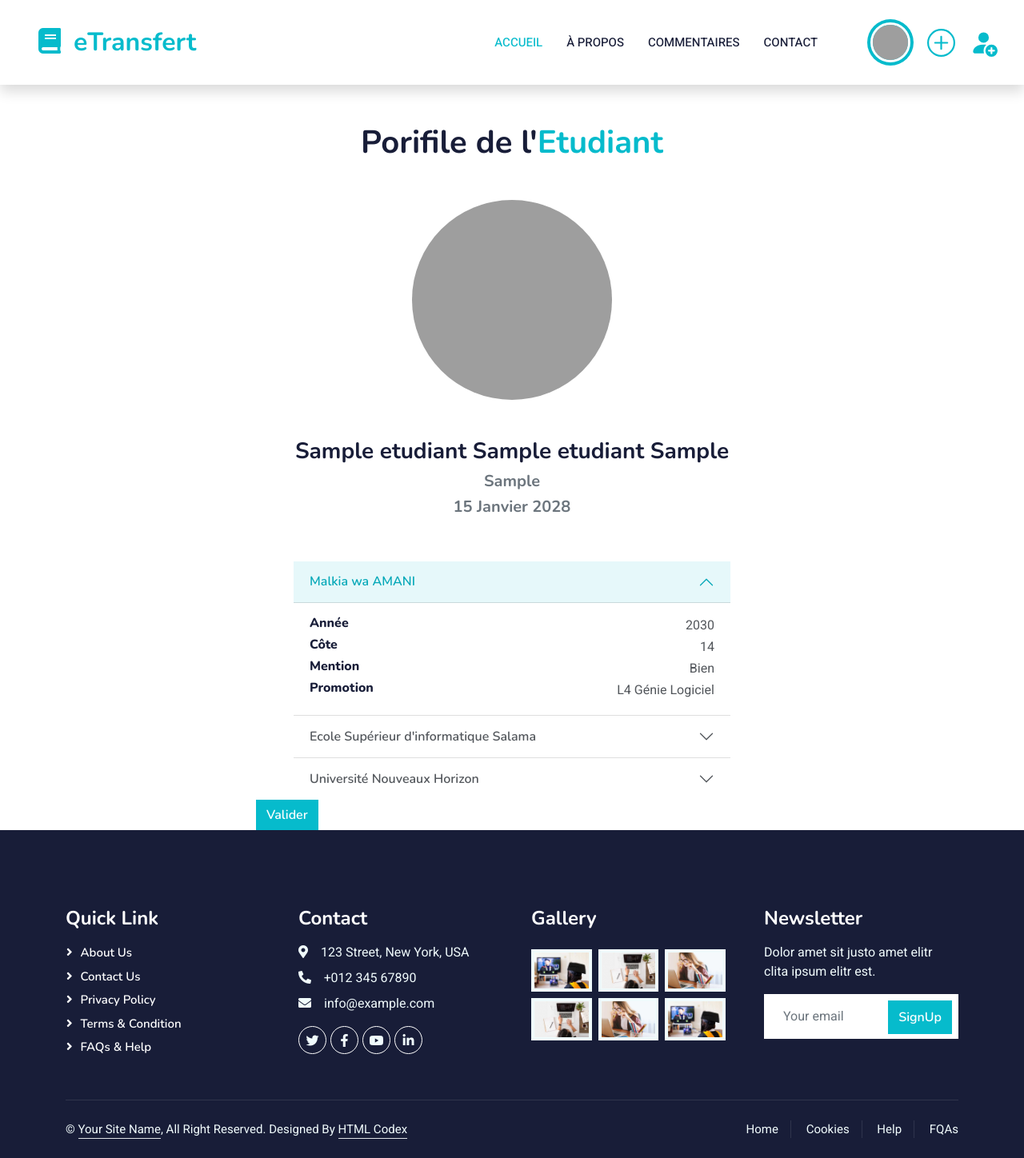
After one commit to Aaron-KASONGO/katele-app, a Django app: page /invalid-profile/1 in a window 1280 px wide. The commit adds this page. Shown: the whole page at 80% size. Run offline with Django 4.2, Linux system fonts and the light colour scheme; a user stored in the database is signed in; tables that the repository leaves empty hold one stand-in row (values such as "Sample post"); some libraries are stand-ins or nearby versions; grey boxes are pictures that could not be loaded.

Commit message:
for deployment

```diff
--- a/tranfertApp/models.py
+++ b/tranfertApp/models.py
@@ -22,6 +22,9 @@ class Universite(User):
     def __str__(self):
         return self.nom_universite
 
+    class Meta:
+        verbose_name = "Université"
+
 
 class Palmares(models.Model):
     date_creation = models.DateTimeField(auto_now_add=True)
@@ -42,6 +45,7 @@ class Inscription(models.Model):
 
 class Parcous(models.Model):
     anne_acad = models.IntegerField()
-    cote = models.IntegerField()
-    mention = models.CharField(max_length=15)
+    cote = models.IntegerField(default=0)
+    mention = models.CharField(max_length=15, default="Pas de mention")
+    promotion = models.CharField(max_length=30, default="L4 MSI")
     etudiant = models.ForeignKey('Etudiant', on_delete=models.CASCADE)
--- a/tranfertApp/templates/base.html
+++ b/tranfertApp/templates/base.html
@@ -55,10 +55,15 @@
                 </div> -->
                 <a href="contact.html" class="nav-item nav-link">Contact</a>
             </div>
-            {% if user %}
+            {% if user.username %}
             <div class="py-4 px-4 d-flex align-items-center">
-                <div class="bg-primary rounded-circle p-1 mx-2">
-                    <img class="img-fluid rounded-circle border border-3 border-white" style="width: 50px;height: 50px;" src="https://images.pexels.com/photos/415829/pexels-photo-415829.jpeg?auto=compress&cs=tinysrgb&w=1260&h=750&dpr=1" alt="avatar">
+                <div class="dropdown">
+                    <div class="bg-primary rounded-circle p-1 mx-2" id="dropdownMenuButton1" data-bs-toggle="dropdown" aria-expanded="false">
+                        <img class="img-fluid rounded-circle border border-3 border-white" style="width: 50px;height: 50px;" src="https://images.pexels.com/photos/415829/pexels-photo-415829.jpeg?auto=compress&cs=tinysrgb&w=1260&h=750&dpr=1" alt="avatar">
+                    </div>
+                    <ul class="dropdown-menu" aria-labelledby="dropdownMenuButton1">
+                        <li><a class="dropdown-item" href="{% url "logout" %}">Se déconnecter</a></li>
+                    </ul>
                 </div>
                 <div class="mx-2">
                     <button type="button" class="btn text-primary px-0" data-bs-toggle="modal" data-bs-target="#exampleModal">
@@ -78,7 +83,7 @@
                 </div>
             </div>
             {% else %}
-                <a href="" class="btn btn-primary py-4 px-lg-5 d-none d-lg-block">Créer un compte<i class="fa fa-arrow-right ms-3"></i></a>
+                <a href="" class="btn btn-primary py-4 px-lg-5 d-none d-lg-block">Se connecter<i class="fa fa-arrow-right ms-3"></i></a>
             {% endif %}
         </div>
     </nav>
--- a/tranfertApp/templates/transfertApp/invalidatedEtudiants.html
+++ b/tranfertApp/templates/transfertApp/invalidatedEtudiants.html
@@ -7,7 +7,7 @@
         <h2 class="text-muted my-4">Validations en cours</h2>
         {% for etude in etudes_invalid %}
             <div class="col-md-4 col-sm-6">
-                <div class="card shadow py-3">
+                <a class="card shadow py-3" href="{% url "profile-invalid" etude.etudiant.id %}">
                     <div class="card-body mx-4">
                         <div class="d-flex justify-content-center align-items-baseline mb-5">
                             <div class="bg-primary p-1 rounded-circle">
@@ -19,7 +19,7 @@
                             <h6 class="text-muted">{{ etude.promotion }}</h6>
                         </div>
                     </div>
-                </div>
+                </a>
             </div>
         {% empty %}
             <div>
@@ -29,5 +29,4 @@
 
     </div>
 </div>
-{% include "transfertApp/profile_include.html" %}
 {% endblock content %}
--- /dev/null
+++ b/tranfertApp/templates/transfertApp/invalidatedProfile.html
@@ -0,0 +1,8 @@
+{% extends "base.html" %}
+
+{% block content %}
+    {% include "transfertApp/profile_include.html" %}
+    <div class="offset-3 col-6">
+        <a class="btn btn-primary" href="{% url "validate-etudiant" profile.id %}">Valider</a>
+    </div>
+{% endblock content %}
--- a/tranfertApp/templates/transfertApp/profile_include.html
+++ b/tranfertApp/templates/transfertApp/profile_include.html
@@ -1,8 +1,98 @@
-<div>
-    <h1>Je suis entrain de venir</h1>
-    <div width="100px">
-        <div class="bg-primary p-1 rounded-circle d-block">
-            <img class="img-fluid rounded-circle border border-3 border-white" style="width: 100px;height: 100px;object-fit: cover;" src="https://imgs.search.brave.com/yvRBUhRHqnvduiPqz0JOch9bKzpikLre4ZcLLnqrH5Y/rs:fit:860:0:0/g:ce/aHR0cHM6Ly9zdGF0/aWMudGhlbm91bnBy/b2plY3QuY29tL3Bu/Zy83NzA3OTctMjAw/LnBuZw" alt="avatar">
+<div class="container">
+    <div class="row">
+        <h1 class="text-center my-5">Porifile de l'<span class="text-primary">Etudiant</span></h1>
+        <div class="d-flex justify-content-center flex-column align-items-center offset-md-3 col-md-6">
+            <img class="img-fluid rounded-circle" src="https://images.pexels.com/photos/415829/pexels-photo-415829.jpeg?auto=compress&cs=tinysrgb&w=1260&h=750&dpr=1" style="width: 250px; height: 250px; object-fit: cover;" alt="Profile">
+            <div class="my-5 text-center">
+                <h3>{{ profile.nom_etudiant }} {{ profile.post_nom }} {{ profile.prenom }}</h3>
+                <h5 class="text-muted">{{ profile.matricule }}</h5>
+                <h5 class="text-muted">15 Janvier 2028</h5>
+            </div>
+            <div class="accordion accordion-flush w-100" id="accordionExample">
+                <div class="accordion-item">
+                  <h2 class="accordion-header" id="headingOne">
+                    <button class="accordion-button" type="button" data-bs-toggle="collapse" data-bs-target="#collapseOne" aria-expanded="true" aria-controls="collapseOne">
+                      Malkia wa AMANI
+                    </button>
+                  </h2>
+                  <div id="collapseOne" class="accordion-collapse collapse show" aria-labelledby="headingOne" data-bs-parent="#accordionExample">
+                    <div class="accordion-body">
+                      <div class="d-flex justify-content-between">
+                        <h6 class="fw-bold"><strong>Année</strong></h6>
+                        <div>2030</div>
+                      </div>
+                      <div class="d-flex justify-content-between">
+                        <h6 class="fw-bold"><strong>Côte</strong></h6>
+                        <div>14</div>
+                      </div>
+                      <div class="d-flex justify-content-between">
+                        <h6 class="fw-bold"><strong>Mention</strong></h6>
+                        <div>Bien</div>
+                      </div>
+                      <div class="d-flex justify-content-between">
+                        <h6 class="fw-bold"><strong>Promotion</strong></h6>
+                        <div>L4 Génie Logiciel</div>
+                      </div>
+                    </div>
+                  </div>
+                </div>
+
+                <div class="accordion-item">
+                    <h2 class="accordion-header" id="heading2">
+                      <button class="accordion-button collapsed" type="button" data-bs-toggle="collapse" data-bs-target="#collapse2" aria-expanded="false" aria-controls="collapse2">
+                        Ecole Supérieur d'informatique Salama
+                      </button>
+                    </h2>
+                    <div id="collapse2" class="accordion-collapse collapse" aria-labelledby="headingOne" data-bs-parent="#accordionExample">
+                      <div class="accordion-body">
+                        <div class="d-flex justify-content-between">
+                          <h6 class="fw-bold"><strong>Année</strong></h6>
+                          <div>2030</div>
+                        </div>
+                        <div class="d-flex justify-content-between">
+                          <h6 class="fw-bold"><strong>Côte</strong></h6>
+                          <div>14</div>
+                        </div>
+                        <div class="d-flex justify-content-between">
+                          <h6 class="fw-bold"><strong>Mention</strong></h6>
+                          <div>Bien</div>
+                        </div>
+                        <div class="d-flex justify-content-between">
+                          <h6 class="fw-bold"><strong>Promotion</strong></h6>
+                          <div>L4 Génie Logiciel</div>
+                        </div>
+                      </div>
+                    </div>
+                </div>
+
+                <div class="accordion-item">
+                    <h2 class="accordion-header" id="heading3">
+                      <button class="accordion-button collapsed" type="button" data-bs-toggle="collapse" data-bs-target="#collapse3" aria-expanded="false" aria-controls="collapse3">
+                        Université Nouveaux Horizon
+                      </button>
+                    </h2>
+                    <div id="collapse3" class="accordion-collapse collapse" aria-labelledby="headingOne" data-bs-parent="#accordionExample">
+                      <div class="accordion-body">
+                        <div class="d-flex justify-content-between">
+                          <h6 class="fw-bold"><strong>Année</strong></h6>
+                          <div>2030</div>
+                        </div>
+                        <div class="d-flex justify-content-between">
+                          <h6 class="fw-bold"><strong>Côte</strong></h6>
+                          <div>14</div>
+                        </div>
+                        <div class="d-flex justify-content-between">
+                          <h6 class="fw-bold"><strong>Mention</strong></h6>
+                          <div>Bien</div>
+                        </div>
+                        <div class="d-flex justify-content-between">
+                          <h6 class="fw-bold"><strong>Promotion</strong></h6>
+                          <div>L4 Génie Logiciel</div>
+                        </div>
+                      </div>
+                    </div>
+                </div>
+            </div>
         </div>
     </div>
 </div>
--- a/tranfertApp/urls.py
+++ b/tranfertApp/urls.py
@@ -9,5 +9,7 @@ urlpatterns = [
     path('student-validated', views.validated_etudiants, name='validated-student'),
     path('student-invalidated', views.invalidated_etudiants, name='invalidated-student'),
     path('add-palmares', views.add_palmares, name="add-palmares"),
-    path('add-etudiant', views.add_etudiant, name="add-etudiant")
+    path('add-etudiant', views.add_etudiant, name="add-etudiant"),
+    path('invalid-profile/<int:id>', views.profile_invalid, name="profile-invalid"),
+    path('validate-etudiant/<int:id>', views.valider_etudiant, name="validate-etudiant")
 ]
--- a/tranfertApp/views.py
+++ b/tranfertApp/views.py
@@ -2,7 +2,7 @@ from django.shortcuts import render, redirect
 from django.http import HttpResponse
 from django.contrib.auth.decorators import login_required
 
-from .models import Etudiant, Palmares, Universite, Etude
+from .models import Etudiant, Palmares, Universite, Etude, Parcous
 
 from .forms import PalmaresForm, EtudiantForm
 
@@ -48,7 +48,9 @@ def add_etudiant(request):
         if form.is_valid():
             cleaned_data = form.cleaned_data
             etudiant = Etudiant.objects.create(nom_etudiant=cleaned_data['nom_etudiant'], post_nom=cleaned_data['post_nom'], prenom=cleaned_data['prenom'], date_naissance=cleaned_data['date_naissance'], matricule=cleaned_data['matricule'], password=cleaned_data['password'], login=cleaned_data['login'])
-            Etude.objects.create(promotion=cleaned_data['promotion'], palmares=Palmares.objects.get(pk=cleaned_data['palmares']), etudiant=etudiant, valide=True)
+            palm = Palmares.objects.get(pk=cleaned_data['palmares'])
+            Etude.objects.create(promotion=cleaned_data['promotion'], palmares=palm, etudiant=etudiant, valide=True)
+            Parcous.objects.create(anne_acad=palm.annee, promotion=cleaned_data['promotion'], etudiant=etudiant)
             # palmares = form.save(commit=False)
             # palmares.universite = Universite.objects.get(pk=request.user.id)
             # form.save()
@@ -57,3 +59,14 @@ def add_etudiant(request):
             return redirect('home')
     else:
         return redirect('home')
+
+@login_required
+def profile_invalid(request, id):
+    etudiant = Etudiant.objects.get(pk=id)
+    return render(request, "transfertApp/invalidatedProfile.html", {"profile": etudiant})
+
+def valider_etudiant(request, id):
+    etude = Etude.objects.get(etudiant=Etudiant.objects.get(pk=id))
+    etude.valide = True
+    etude.save()
+    return redirect('home')
```
Also changed, not shown: tranfertApp/migrations/0007_parcous_promotion.py (added).
